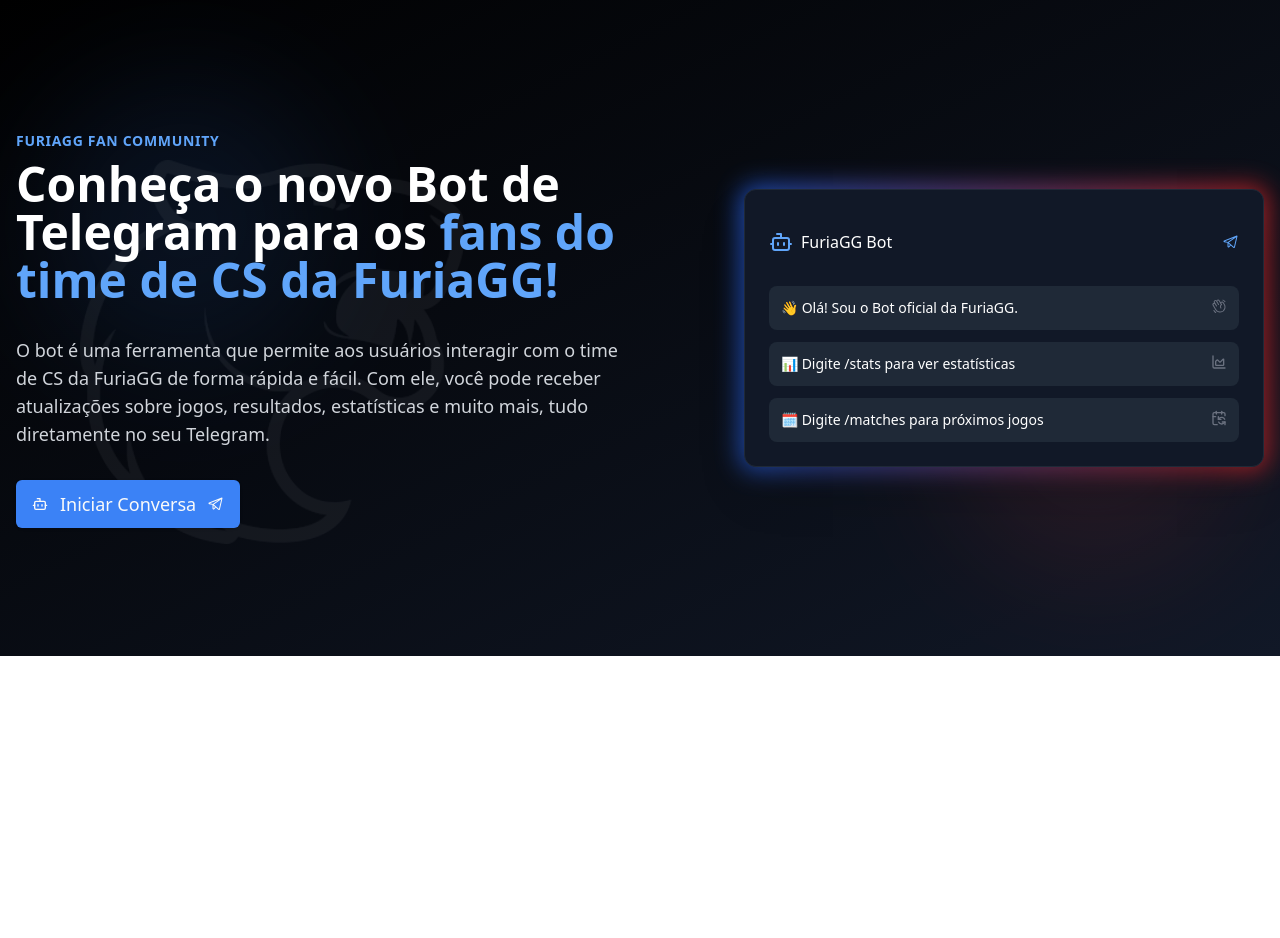
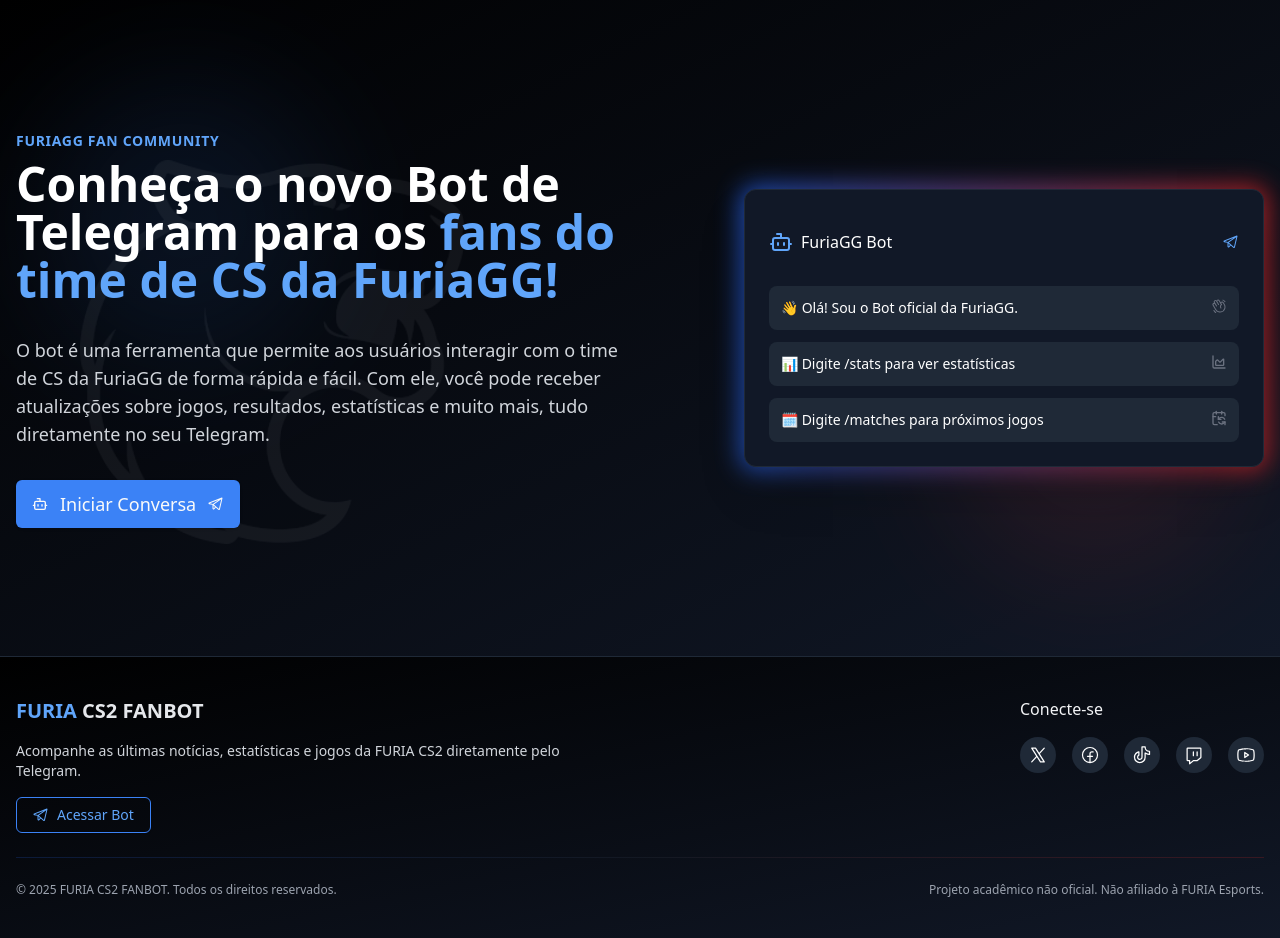
Before and after one commit to PedroSmaxY/furia-fanbot, a Next.js app in the folder landing-page/: page / in a window 1280 px wide. Before the commit the page ends 800 px from the top, so only its background shows below. Built offline with nearby package versions, Linux system fonts and the light colour scheme.

Commit message:
adicionando componente Footer com conteúdo e links para redes sociais

```diff
--- a/landing-page/src/app/page.tsx
+++ b/landing-page/src/app/page.tsx
@@ -1,3 +1,4 @@
+import { Footer } from "@/components/footer";
 import { Hero } from "./_components/hero";
 
 export default function Home() {
@@ -5,6 +6,7 @@
     <>
       <main>
         <Hero />
+        <Footer />
       </main>
     </>
   );
--- /dev/null
+++ b/landing-page/src/components/footer.tsx
@@ -0,0 +1,103 @@
+import { Button } from "@/components/ui/button";
+import { Separator } from "@/components/ui/separator";
+import {
+  TelegramLogo,
+  XLogo,
+  TiktokLogo,
+  FacebookLogo,
+  TwitchLogo,
+  YoutubeLogo,
+} from "@phosphor-icons/react/dist/ssr";
+import Link from "next/link";
+
+export function Footer() {
+  return (
+    <footer className="bg-gradient-to-br from-black to-gray-900 text-white py-10 px-4 border-t border-gray-800">
+      <div className="container mx-auto">
+        <div className="grid grid-cols-1 md:grid-cols-2 gap-8">
+          {/* Logo and description */}
+          <div className="space-y-4">
+            <h3 className="text-xl font-bold">
+              <span className="text-blue-400">FURIA</span>
+              <span className="text-gray-200"> CS2 FANBOT</span>
+            </h3>
+            <p className="text-sm text-gray-300">
+              Acompanhe as últimas notícias, estatísticas e jogos da FURIA CS2
+              diretamente pelo Telegram.
+            </p>
+            <Button
+              variant="outline"
+              className="gap-2 bg-transparent border-blue-500 text-blue-400 hover:bg-blue-600 hover:text-white transition-all duration-300"
+              asChild
+            >
+              <a
+                href="https://t.me/furiabot"
+                target="_blank"
+                rel="noopener noreferrer"
+              >
+                <TelegramLogo className="h-4 w-4" />
+                Acessar Bot
+              </a>
+            </Button>
+          </div>
+
+          {/* Social media and contact */}
+          <div className="flex flex-col items-start md:items-end justify-between">
+            <div>
+              <h4 className="font-medium mb-4 text-gray-100">Conecte-se</h4>
+              <div className="flex space-x-4 mt-2">
+                <Link
+                  href="https://x.com/FURIA"
+                  target="_blank"
+                  className="hover:text-blue-400 transition-colors p-2 bg-gray-800 rounded-full hover:bg-gray-700"
+                >
+                  <XLogo className="h-5 w-5" />
+                </Link>
+                <Link
+                  href="https://www.facebook.com/furiagg"
+                  target="_blank"
+                  className="hover:text-blue-400 transition-colors p-2 bg-gray-800 rounded-full hover:bg-gray-700"
+                >
+                  <FacebookLogo className="h-5 w-5" />
+                </Link>
+                <Link
+                  href="https://www.tiktok.com/@furiagg"
+                  target="_blank"
+                  className="hover:text-blue-400 transition-colors p-2 bg-gray-800 rounded-full hover:bg-gray-700"
+                >
+                  <TiktokLogo className="h-5 w-5" />
+                </Link>
+                <Link
+                  href="https://www.twitch.tv/furiatv"
+                  target="_blank"
+                  className="hover:text-blue-400 transition-colors p-2 bg-gray-800 rounded-full hover:bg-gray-700"
+                >
+                  <TwitchLogo className="h-5 w-5" />
+                </Link>
+                <Link
+                  href="https://www.youtube.com/@FURIAgg"
+                  target="_blank"
+                  className="hover:text-blue-400 transition-colors p-2 bg-gray-800 rounded-full hover:bg-gray-700"
+                >
+                  <YoutubeLogo className="h-5 w-5" />
+                </Link>
+              </div>
+            </div>
+          </div>
+        </div>
+
+        <Separator className="my-6 bg-gradient-to-r from-blue-600/20 via-gray-700/20 to-red-600/20" />
+
+        <div className="flex flex-col md:flex-row justify-between items-center text-xs text-gray-400">
+          <p>
+            © {new Date().getFullYear()} FURIA CS2 FANBOT. Todos os direitos
+            reservados.
+          </p>
+          <p className="mt-2 md:mt-0">
+            Projeto acadêmico não oficial. Não afiliado à FURIA Esports.
+          </p>
+        </div>
+      </div>
+    </footer>
+  );
+}
```
